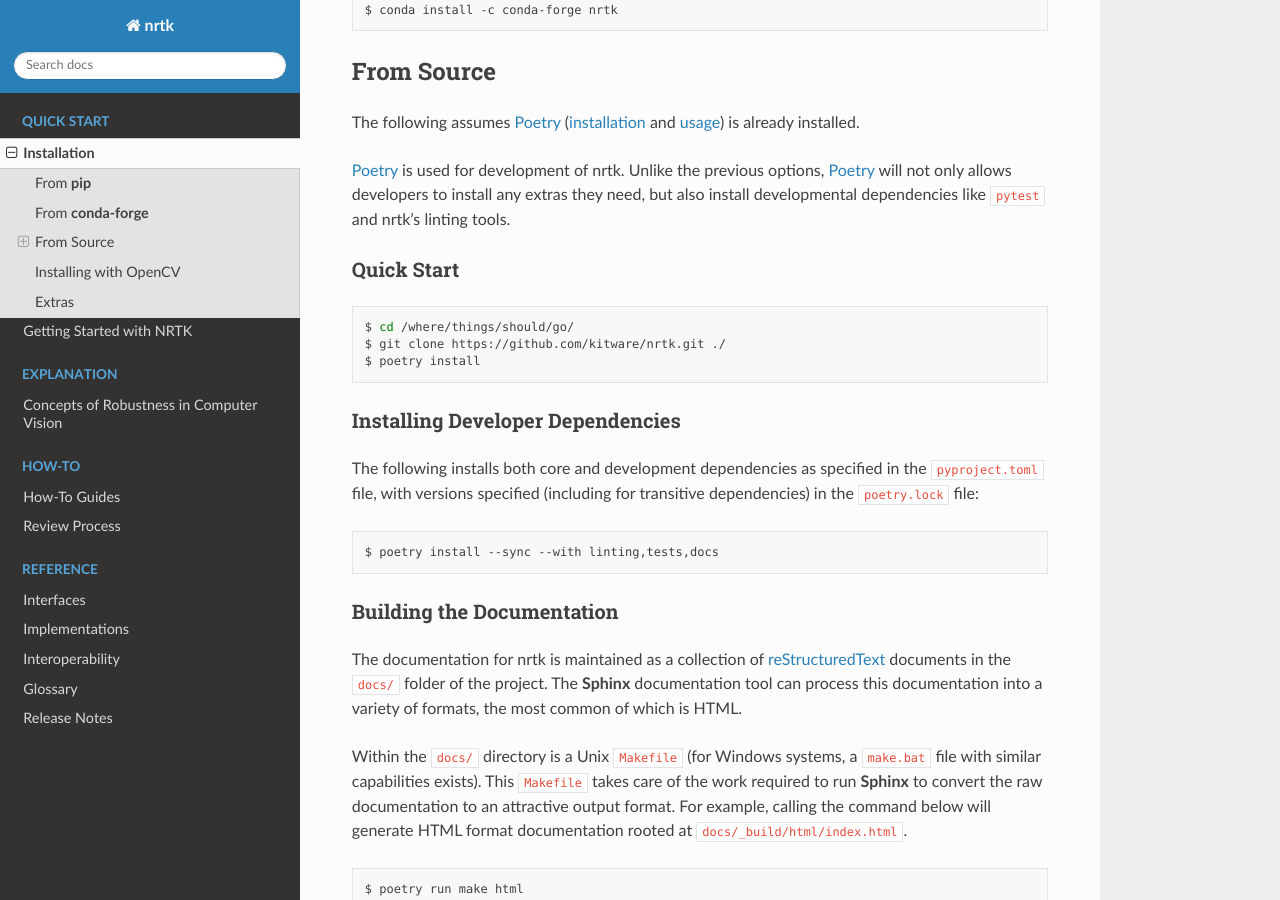
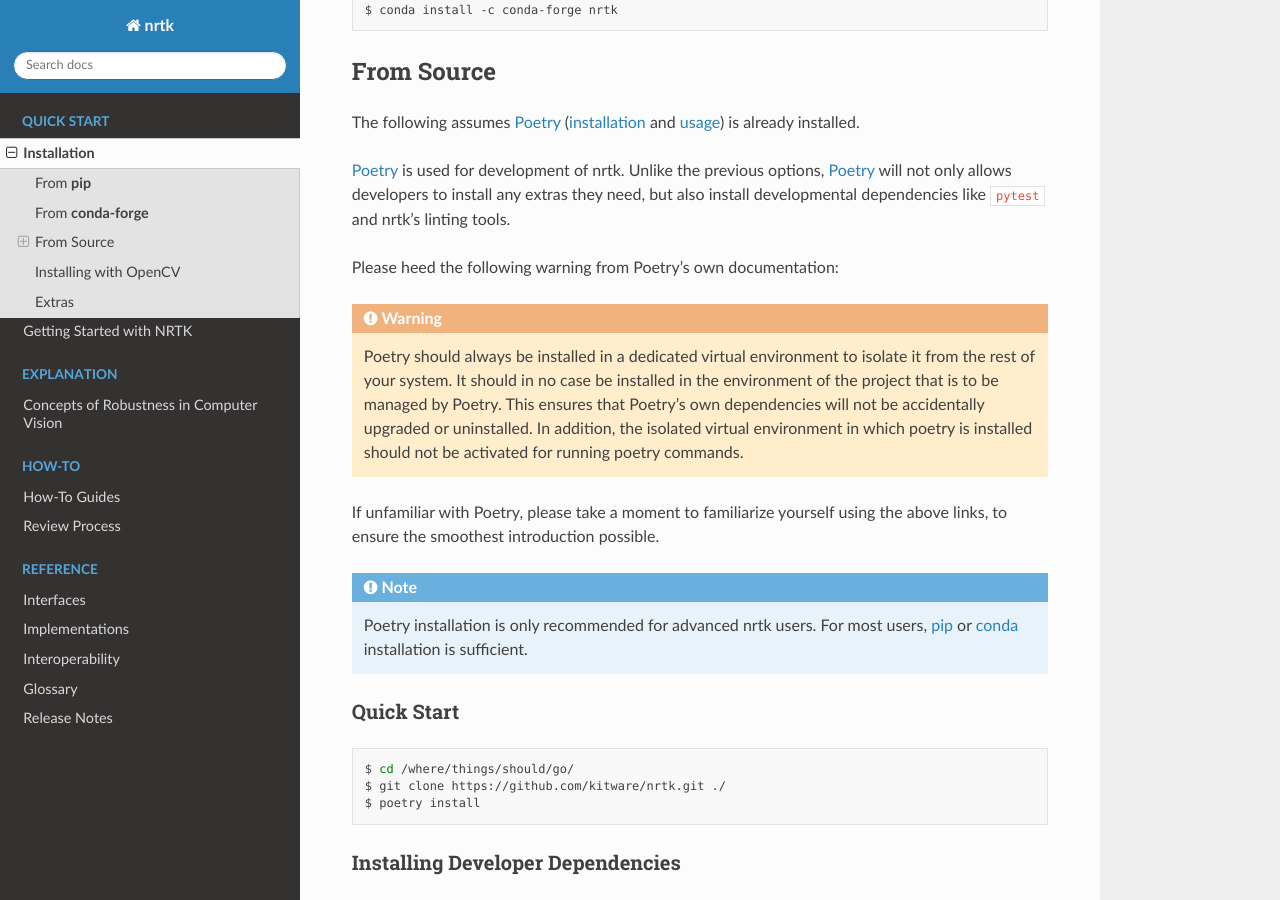
Before and after one commit to Kitware/nrtk, a Sphinx documentation site: the page built from docs/installation.rst, in a window 1280 px wide and 900 px high, scrolled down 571 px. Built offline with Sphinx 7.4.7 and the Read the Docs theme 3.1.0, drawn with Linux system fonts in a browser that asks for light colours; pages that are not in the unit, such as notebooks, are missing from menus; the version number is read from the project's files by our own code.

Commit message:
Add poetry venv warning

```diff
--- a/docs/installation.rst
+++ b/docs/installation.rst
@@ -17,12 +17,16 @@
 
 .. :auto install-commands:
 
+.. _pip:
+
 From :command:`pip`
 -------------------
 
 .. prompt:: bash
 
     pip install nrtk
+
+.. _conda:
 
 From :command:`conda-forge`
 ---------------------------
@@ -42,6 +46,21 @@
 `Poetry`_ is used for development of nrtk. Unlike the previous options,
 `Poetry`_ will not only allows developers to install any extras they need,
 but also install developmental dependencies like ``pytest`` and nrtk's linting tools.
+
+Please heed the following warning from Poetry's own documentation:
+
+.. warning::
+  Poetry should always be installed in a dedicated virtual environment to isolate it from the rest of your system.
+  It should in no case be installed in the environment of the project that is to be managed by Poetry. This ensures
+  that Poetry's own dependencies will not be accidentally upgraded or uninstalled. In addition, the isolated virtual
+  environment in which poetry is installed should not be activated for running poetry commands.
+
+If unfamiliar with Poetry, please take a moment to familiarize yourself using the above links, to ensure the smoothest
+introduction possible.
+
+.. note::
+  Poetry installation is only recommended for advanced nrtk users. For most users, :ref:`pip<pip>` or
+  :ref:`conda<conda>` installation is sufficient.
 
 .. :auto from-source:
 
--- a/docs/release_notes/pending_release.rst
+++ b/docs/release_notes/pending_release.rst
@@ -54,6 +54,8 @@
 
 * Added ``nrtk_lens_flare_demo.ipynb`` to documentation.
 
+* Added warning to use Poetry only in a virtual environment per Poetry documentation.
+
 Fixes
 -----
 
```
Also changed, not shown: README.md (+17 -5 lines).
